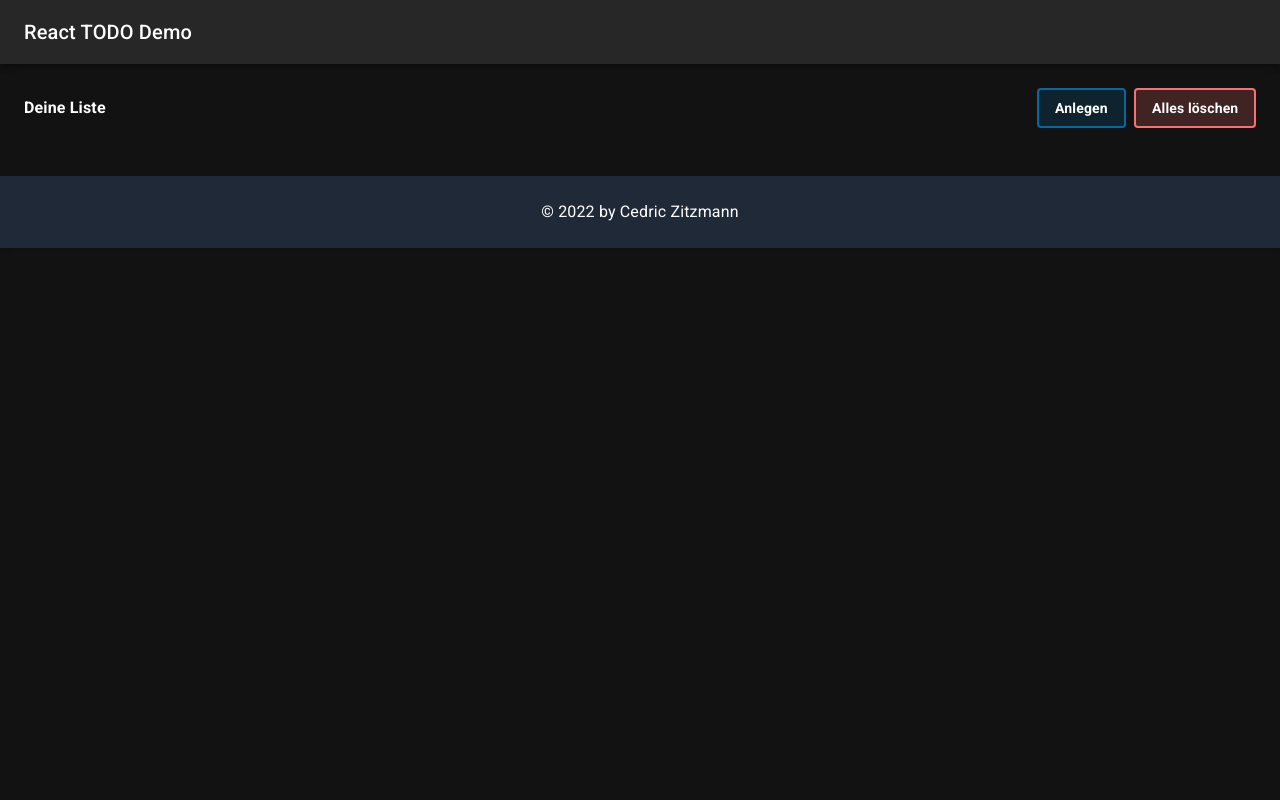
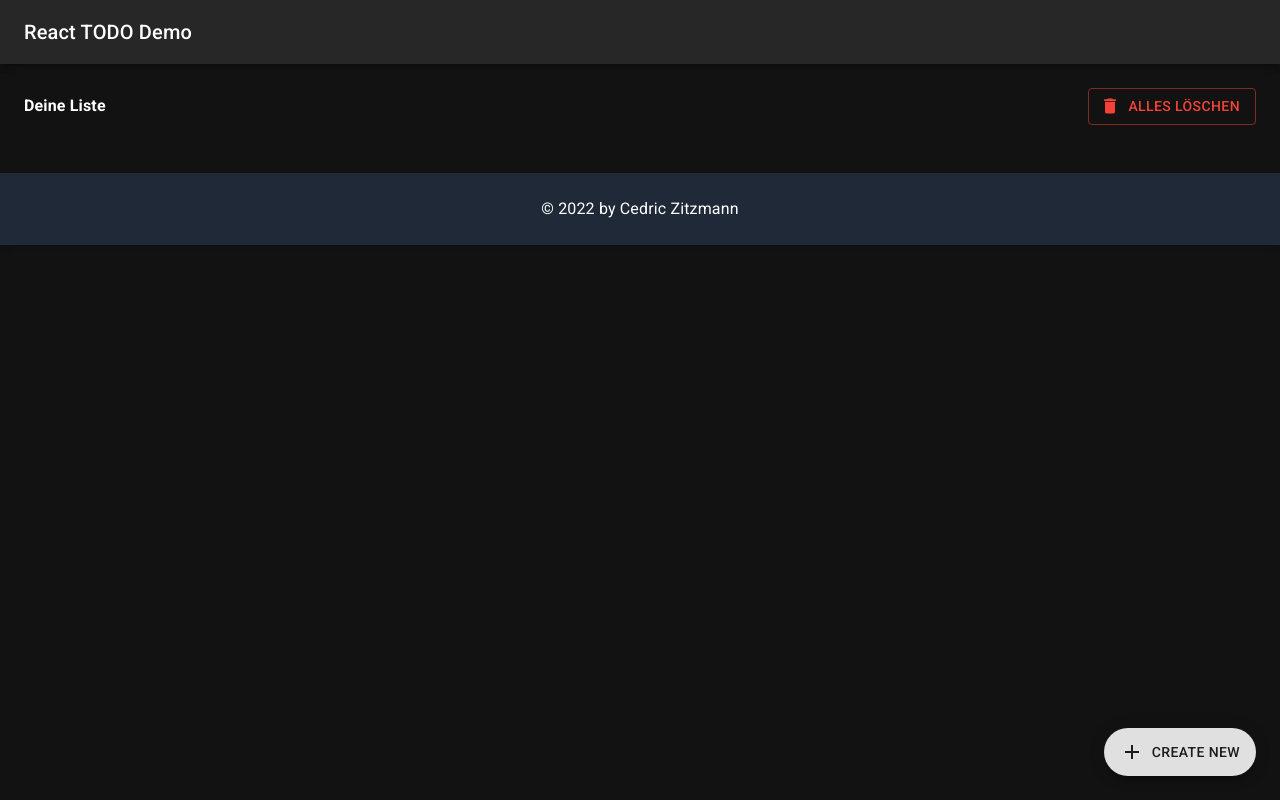
Before and after one commit to z3ttee/react-todo, a React (Create React App) app: page / in a window 1280 px wide. Built offline with nearby package versions, Linux system fonts and the light colour scheme.

Commit message:
ui: added fab

```diff
--- a/src/views/item-list.view.tsx
+++ b/src/views/item-list.view.tsx
@@ -1,27 +1,38 @@
+import { Fab } from "@mui/material";
 import { useState } from "react";
-import { Link } from "react-router-dom";
+import { useNavigate } from "react-router-dom";
 import { TodoItem } from "../components/todo-item/todo-item";
 import { AppConfirmDialog } from "../dialogs/ConfirmDialog";
 import { AppContent } from "../shared/content";
 import { useAppDispatch, useAppSelector } from "../store/hooks/hooks";
 import { deleteAll } from "../store/store";
+import AddIcon from '@mui/icons-material/Add';
+import { Button } from '@mui/material';
+import DeleteIcon from '@mui/icons-material/Delete';
 
 export function AppItemListView() {
     const [isDialogOpen, setDialogOpen] = useState(false);
     const items = useAppSelector((state) => state.list);
     const dispatch = useAppDispatch();
+    const navigate = useNavigate();
 
     const _deleteAll = () => {
         dispatch(deleteAll());
         setDialogOpen(false)
     }
 
+    const _createNewItem = () => {
+      navigate("./create")
+    }
+
     return (
         <AppContent>
           <div className='flex items-center justify-end w-full mb-6 gap-2'>
             <h3 className='flex-grow font-semibold'>Deine Liste</h3>
-            <Link to="/create"><button className='py-2 px-4 rounded text-sm font-semibold border-2 border-sky-700 bg-sky-700 bg-opacity-20 hover:bg-opacity-40 active:bg-opacity-100 transition-all will-change-transform transform-gpu active:scale-95'>Anlegen</button></Link>
-            <button onClick={() => setDialogOpen(true)} className='py-2 px-4 rounded text-sm font-semibold border-2 border-red-400 bg-red-400 bg-opacity-20 hover:bg-opacity-40 active:bg-opacity-100 transition-all will-change-transform transform-gpu active:scale-95'>Alles löschen</button>
+
+            <Button variant="outlined" color="error" startIcon={<DeleteIcon />} onClick={() => setDialogOpen(true)}>
+              Alles löschen
+            </Button>
           </div>
 
           <div className='flex flex-col gap-2 mt-6'>
@@ -30,6 +41,11 @@ export function AppItemListView() {
             })}
           </div>
           <AppConfirmDialog isOpen={isDialogOpen} onConfirm={(confirmed) => confirmed ? _deleteAll() : setDialogOpen(false)} />
+
+          <Fab sx={{ position: "fixed", right: 24, bottom: 24 }} variant="extended" onClick={_createNewItem}>
+            <AddIcon sx={{ mr: 1 }} />
+            Create new
+          </Fab>
         </AppContent>
       );
 }
```
